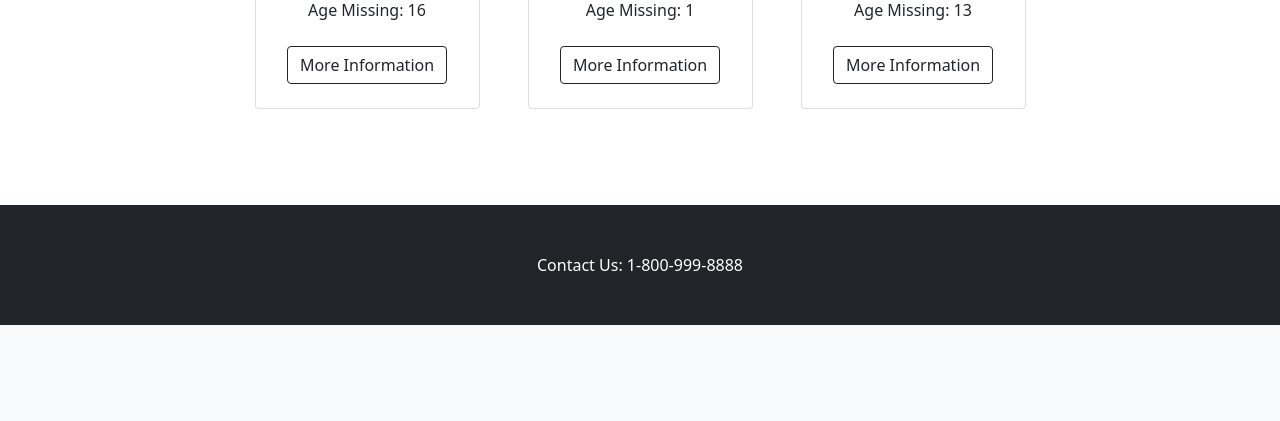
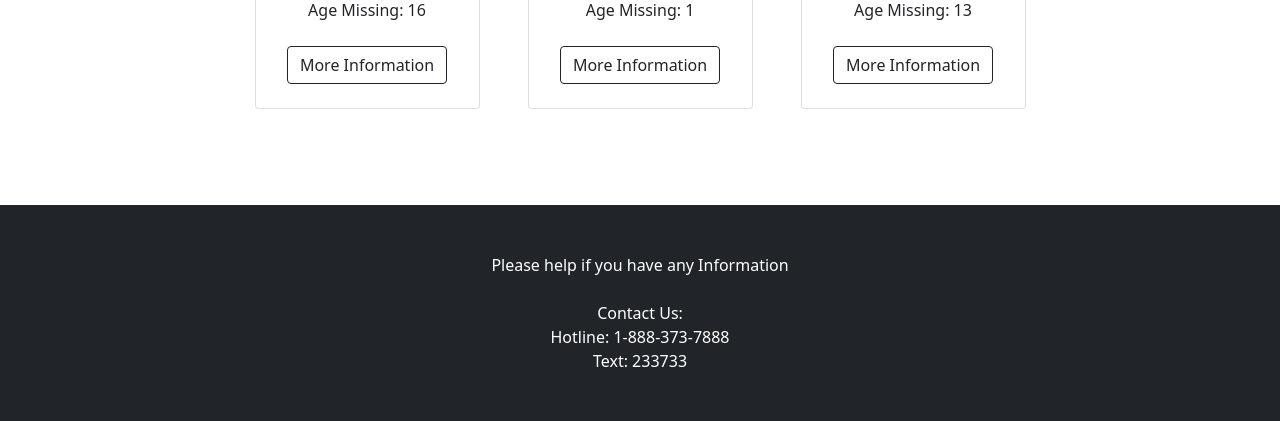
Before and after one commit to oliverescobar/missingPersons, a Django app: page / in a window 1280 px wide. Shown: the part 1688-2109 px from the top of the page. Before the commit the page ends 2013 px from the top, so only its background shows below. Run offline with Django 4.2, Linux system fonts and the light colour scheme; some libraries are stand-ins or nearby versions.

Commit message:
Update homepage.html
Fixed the footer to have accurate contact information

```diff
--- a/missingPersons/templates/homepages/homepage.html
+++ b/missingPersons/templates/homepages/homepage.html
@@ -492,7 +492,10 @@
   <footer class="py-5 bg-dark">
     <div class="container">
       <p class="m-0 text-center text-white">
-        Contact Us: 1-800-999-8888
+        Please help if you have any Information<br><br>
+        Contact Us: <br>
+        Hotline: 1-888-373-7888<br>
+        Text: 233733
       </p>
     </div>
   </footer>
```
